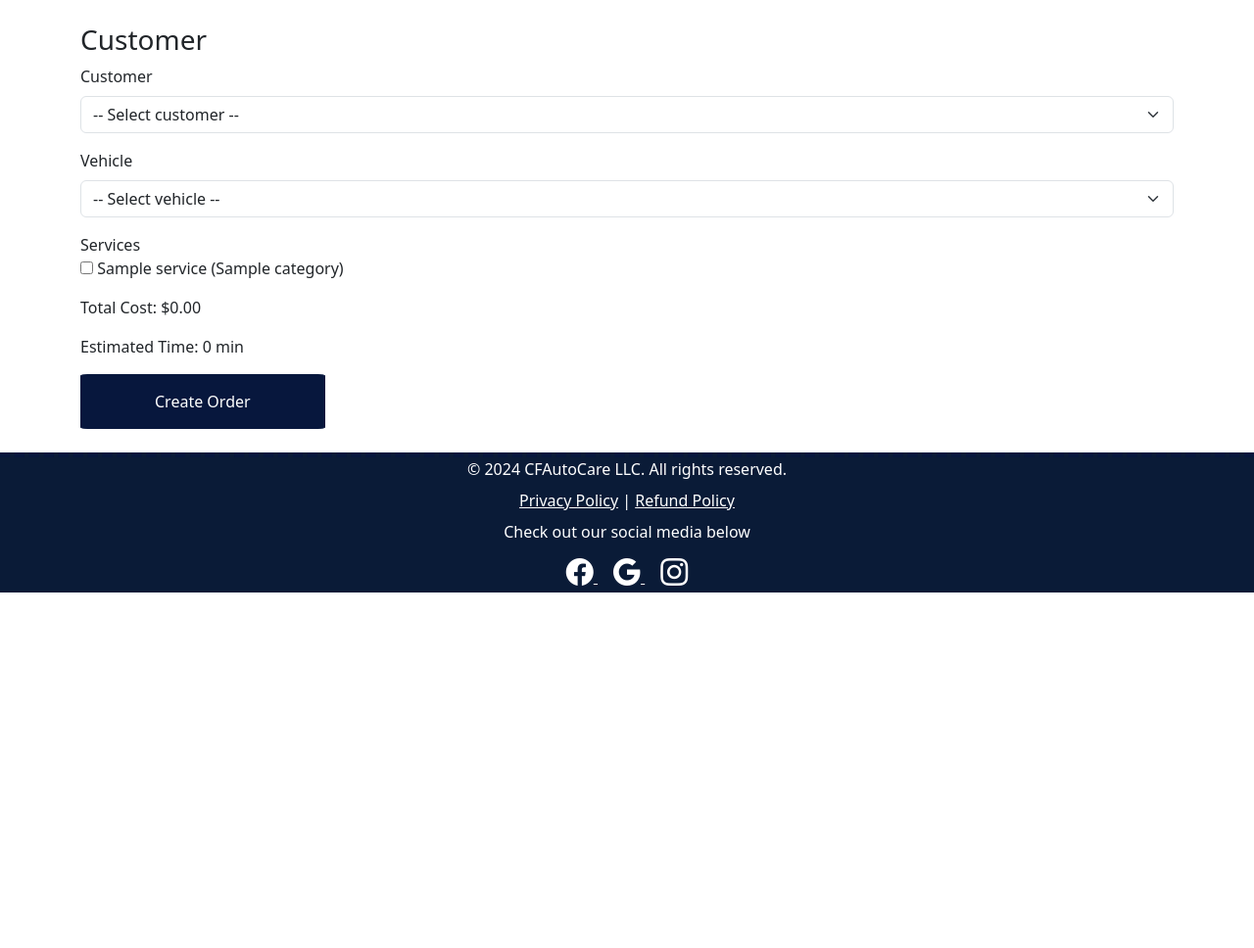
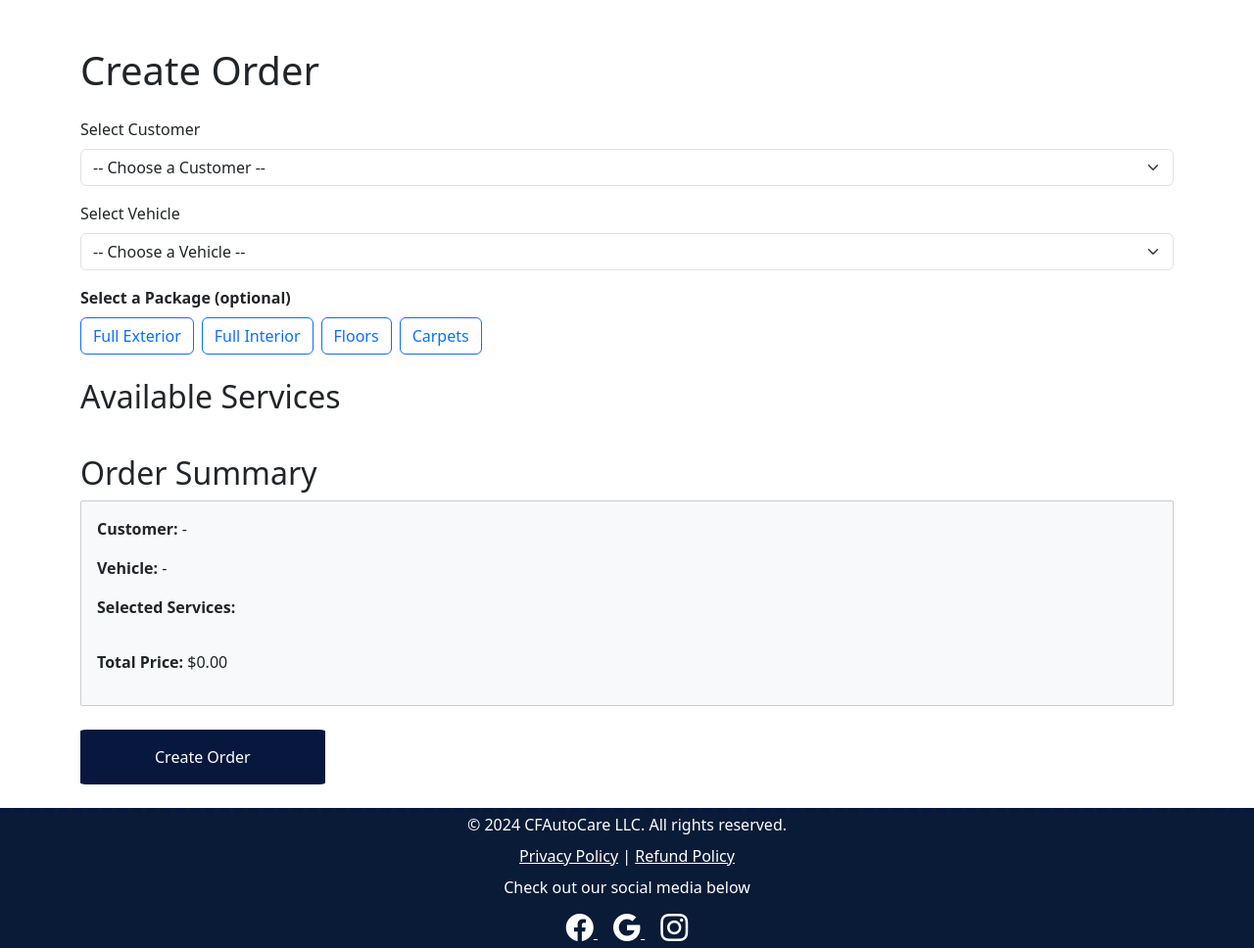
Before and after one commit to yeurysl/CFAC, a Python web app: template templates/admin/create_order.html in a window 1280 px wide. Shown: the part 201-1169 px from the top of the page at 98% size. Before the commit the page ends 806 px from the top, so only its background shows below. Run offline with Jinja, Linux system fonts and the light colour scheme; the template is opened without the code that fills it: most values are stand-ins (such as "Sample title", 1, 10 or a date in 2020).

Commit message:
alot of changes forgot to do my commits. everyithhn works now but the package selecctor

```diff
--- a/templates/admin/create_order.html
+++ b/templates/admin/create_order.html
@@ -1,96 +1,212 @@
 {% extends "base.html" %}
 {% block content %}
-<div class="container mt-4">
 
-<form method="POST" action="{{ url_for('admin.create_order_page') }}">
-    <input type="hidden" name="csrf_token" value="{{ csrf_token() }}">
+<div class="container mt-5">
+    <h1 class="mb-4">Create Order</h1>
 
-    <!-- Customer -->
-    <h3>Customer</h3>
+    <form action="/admin/create_order" method="POST">
+        <!-- Customer Dropdown -->
         <div class="mb-3">
-        <label class="form-label">Customer</label>
-        <select class="form-select" id="customer_id" name="customer_id" required>
-            <option value="">-- Select customer --</option>
+            <label for="customer" class="form-label">Select Customer</label>
+            <select class="form-select" name="customer_id" id="customer" required>
+                <option value="" disabled selected>-- Choose a Customer --</option>
                 {% for customer in customers %}
-                <option
-                    value="{{ customer._id }}"
-                    data-vehicles='{{ customer.vehicles | tojson | safe }}'>
-                    {{ customer.full_name }}
-                    {% if customer.email %} — {{ customer.email }}{% endif %}
-                    {% if customer.phone %} — {{ customer.phone }}{% endif %}
+                    <option value="{{ customer.id }}" data-vehicles='{{ customer.vehicles | tojson }}' data-name="{{ customer.display_name }}">
+                        {{ customer.display_name }}
                     </option>
                 {% endfor %}
             </select>
         </div>
 
-    <!-- Vehicle -->
+        <!-- Vehicle Dropdown -->
         <div class="mb-3">
-        <label class="form-label">Vehicle</label>
-        <select id="vehicle_select" name="vehicle_id" class="form-select" required>
-            <option value="">-- Select vehicle --</option>
+            <label for="vehicle" class="form-label">Select Vehicle</label>
+            <select class="form-select" name="vehicle_label" id="vehicle" required>
+                <option value="" disabled selected>-- Choose a Vehicle --</option>
             </select>
         </div>
 
-    <!-- Services -->
-    <div class="mb-3">
-        <label>Services</label>
-        <div id="services_container">
-            {% for service in services %}
-                <div>
-                    <input
-                        type="checkbox"
-                        class="service_checkbox"
-                        data-key="{{ service.key }}"
-                        data-prices='{{ service.price_by_vehicle_size | tojson | safe }}'
-                    >
-                    {{ service.label }} ({{ service.category }})
+<!-- PACKAGE SELECTOR -->
+<div class="mb-4">
+    <label class="form-label fw-bold">Select a Package (optional)</label>
+    <div id="package-bubbles" class="d-flex flex-wrap gap-2">
+        <button type="button" class="btn btn-outline-primary package-btn" data-package="full_exterior">Full Exterior</button>
+        <button type="button" class="btn btn-outline-primary package-btn" data-package="full_interior">Full Interior</button>
+        <button type="button" class="btn btn-outline-primary package-btn" data-package="floors">Floors</button>
+        <button type="button" class="btn btn-outline-primary package-btn" data-package="carpets">Carpets</button>
     </div>
-            {% endfor %}
-        </div>
-    </div>
-
-    <!-- Hidden computed values -->
-    <input type="hidden" name="services" id="services_input">
-    <input type="hidden" name="total_cost" id="total_cost_input">
-    <input type="hidden" name="estimated_minutes" id="total_time_input">
-
-    <!-- Summary -->
-    <div class="mb-3">
-        <p>Total Cost: $<span id="total_cost">0.00</span></p>
-        <p>Estimated Time: <span id="total_time">0 min</span></p>
-    </div>
-
-    <button class="btn btn-primary">Create Order</button>
-</form>
 </div>
 
 
 
+        <!-- Services -->
+        <h2 class="mt-4">Available Services</h2>
+        <div id="services-list" class="row row-cols-1 row-cols-md-2 g-3"></div>
+
+        <!-- SUMMARY SECTION -->
+        <h2 class="mt-5">Order Summary</h2>
+        <div id="order-summary" class="card p-3 bg-light">
+            <p><strong>Customer:</strong> <span id="summary-customer">-</span></p>
+            <p><strong>Vehicle:</strong> <span id="summary-vehicle">-</span></p>
+            <p><strong>Selected Services:</strong></p>
+            <ul id="summary-services"></ul>
+            <p><strong>Total Price:</strong> $<span id="summary-total">0.00</span></p>
+        </div>
+
+        <button type="submit" class="btn btn-primary mt-4">Create Order</button>
+    </form>
+</div>
 
 <script>
-const customerSelect = document.getElementById("customer_id");
-const vehicleSelect = document.getElementById("vehicle_select");
+const customerSelect = document.getElementById('customer');
+const vehicleSelect = document.getElementById('vehicle');
+const servicesListDiv = document.getElementById('services-list');
 
-customerSelect.addEventListener("change", () => {
-    vehicleSelect.innerHTML = '<option value="">-- Select vehicle --</option>';
+// Summary elements
+const summaryCustomer = document.getElementById('summary-customer');
+const summaryVehicle = document.getElementById('summary-vehicle');
+const summaryServices = document.getElementById('summary-services');
+const summaryTotal = document.getElementById('summary-total');
 
-    const selectedOption = customerSelect.selectedOptions[0];
-    if (!selectedOption) return;
+// Services data from Flask
+const servicesData = {{ services | tojson }};
 
-    const vehicles = JSON.parse(selectedOption.dataset.vehicles || "[]");
+let selectedCustomerName = '';
+let selectedVehicleSize = '';
+let selectedVehicleLabel = '';
 
-    vehicles.forEach(vehicle => {
-        const opt = document.createElement("option");
-        opt.value = vehicle._id;
-        opt.textContent = `${vehicle.year} ${vehicle.make} ${vehicle.model} (${vehicle.size})`;
-        opt.dataset.size = vehicle.size;
+// Populate vehicles when customer is selected
+customerSelect.addEventListener('change', function() {
+    const selectedOption = this.options[this.selectedIndex];
+    const vehicles = JSON.parse(selectedOption.dataset.vehicles || '[]');
+    selectedCustomerName = selectedOption.dataset.name;
+
+    // Update summary
+    summaryCustomer.textContent = selectedCustomerName;
+    summaryVehicle.textContent = '-';
+    summaryServices.innerHTML = '';
+    summaryTotal.textContent = '0.00';
+
+    // Clear vehicle dropdown
+    vehicleSelect.innerHTML = '<option value="" disabled selected>-- Choose a Vehicle --</option>';
+    servicesListDiv.innerHTML = '';
+
+    // Populate vehicles
+    vehicles.forEach(v => {
+        const opt = document.createElement('option');
+        opt.value = v.vehicle_size;  // vehicle_size used for price lookup
+        opt.textContent = v.label + ' (' + v.vehicle_size.replace(/_/g, ' ') + ')';
+        opt.dataset.label = v.label;
         vehicleSelect.appendChild(opt);
     });
 });
-</script>
+
+// Display services compatible with vehicle
+vehicleSelect.addEventListener('change', function() {
+    selectedVehicleSize = this.value;
+    selectedVehicleLabel = this.options[this.selectedIndex].dataset.label;
+
+    // Update summary
+    summaryVehicle.textContent = selectedVehicleLabel;
+    summaryServices.innerHTML = '';
+    summaryTotal.textContent = '0.00';
+
+    servicesListDiv.innerHTML = '';
+
+    servicesData.forEach(service => {
+        if (!service.active) return;
+        const priceInfo = service.price_by_vehicle_size[selectedVehicleSize];
+        if (priceInfo) {
+            const divCol = document.createElement('div');
+            divCol.className = 'col';
+
+            const card = document.createElement('div');
+            card.className = 'card h-100 shadow-sm';
+
+            const cardBody = document.createElement('div');
+            cardBody.className = 'card-body';
+
+            cardBody.innerHTML = `
+                <div class="form-check">
+                    <input class="form-check-input service-checkbox" type="checkbox" name="services[]" value="${service._id}" id="service-${service._id}" data-price="${priceInfo.price}" data-label="${service.label}">
+                    <label class="form-check-label fw-bold" for="service-${service._id}">
+                        ${service.label} (${service.category})
+                    </label>
+                </div>
+                <p class="mb-0 mt-2">Price: $${priceInfo.price} - ${priceInfo.completion_time}</p>
+            `;
+
+            card.appendChild(cardBody);
+            divCol.appendChild(card);
+            servicesListDiv.appendChild(divCol);
+        }
+    });
+
+    // Add event listeners to checkboxes for summary update
+    const checkboxes = document.querySelectorAll('.service-checkbox');
+    checkboxes.forEach(cb => {
+        cb.addEventListener('change', updateSummary);
+    });
+});
+
+// Update the summary section
+function updateSummary() {
+    const selected = document.querySelectorAll('.service-checkbox:checked');
+    summaryServices.innerHTML = '';
+    let total = 0;
+    selected.forEach(cb => {
+        const li = document.createElement('li');
+        li.textContent = cb.dataset.label + ' - $' + cb.dataset.price;
+        summaryServices.appendChild(li);
+        total += parseFloat(cb.dataset.price);
+    });
+    summaryTotal.textContent = total.toFixed(2);
+}
 
 
 
 
 
+// PACKAGE DEFINITIONS
+const packageOptions = {
+    "full_exterior": ["exterior_handwash", "bug_tar_removal", "tire_rim_detail"],
+    "full_interior": ["interior_plastics_dry_detail", "interior_plastics_wet_detail", "seats_dry_detail", "seats_wet_detail", "seats_shampoo"],
+    "floors": ["floors_dry_detail", "floors_wet_detail"],
+    "carpets": ["carpet_dry_detail", "carpet_wet_detail"]
+};
+
+const packageButtons = document.querySelectorAll('.package-btn');
+
+packageButtons.forEach(btn => {
+    btn.addEventListener('click', function() {
+        const selectedPackage = this.dataset.package;
+
+        // Highlight the selected bubble
+        packageButtons.forEach(b => b.classList.remove('btn-primary'));
+        packageButtons.forEach(b => b.classList.add('btn-outline-primary'));
+        this.classList.remove('btn-outline-primary');
+        this.classList.add('btn-primary');
+
+        // Uncheck all services first
+        document.querySelectorAll('.service-checkbox').forEach(cb => cb.checked = false);
+
+        // Check services in the selected package
+        const servicesToCheck = packageOptions[selectedPackage] || [];
+        document.querySelectorAll('.service-checkbox').forEach(cb => {
+            if (servicesToCheck.includes(cb.id.replace('service-', ''))) {
+                cb.checked = true;
+            }
+        });
+
+        // Update summary
+        updateSummary();
+    });
+});
+
+
+
+
+
+</script>
+
 {% endblock %}
```
Also changed, not shown: blueprints/admin.py (+28 -47 lines). Lines whose indentation alone changed are shown as unchanged.
